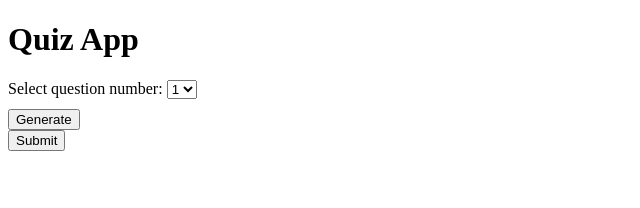
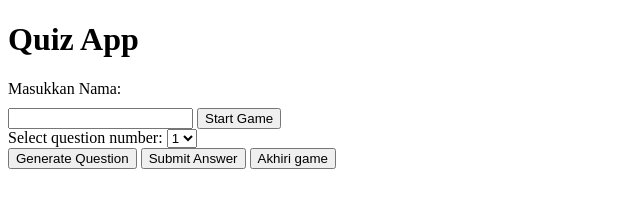
Before and after one commit to twtzu/Test-Web, a plain HTML site: page index.html in a window 1280 px wide. Shown: the whole page, without its empty margins (0-640 px from the left). Drawn offline with Linux system fonts and the light colour scheme; some packages are replaced by stand-ins of ours; a script that the page names is missing.

Commit message:
Update index.html

```diff
--- a/index.html
+++ b/index.html
@@ -10,21 +10,39 @@
             margin-bottom: 10px;
         }
     </style>
+    <!-- include SweetAlert2 CSS and JavaScript files -->
+    <link rel="stylesheet" href="https://cdn.jsdelivr.net/npm/sweetalert2@11.1.4/dist/sweetalert2.min.css">
+    <script src="https://cdn.jsdelivr.net/npm/sweetalert2@11"></script>
+
 </head>
+
+
 
 <body>
     <h1>Quiz App</h1>
-    <label>
+
+    <div id="nameInput">
+        <label for="playerNameInput">Masukkan Nama:</label>
+        <input type="text" id="playerNameInput">
+        <button id="startBtn">Start Game</button>
+    </div>
+    <div id="welcomeMessage" style="display: none;">
+        <p id="nameLabel"></p>
+        <p> Welcome to the game! <br> Pada kotak nomor berapakah anda berada?
+        </p>
+    </div>
+
     Select question number:
     <select id="selectedNumber">
-      <option value="1">1</option>
-      <option value="2">2</option>
-      <option value="3">3</option>
-    </select>
-  </label>
-    <button id="generateBtn">Generate</button>
+            <option value="1">1</option>
+            <option value="2">2</option>
+            <option value="3">3</option>
+        </select>
+    </label>
     <div id="questionDiv"></div>
-    <button id="submitBtn">Submit</button>
+    <button id="generateBtn">Generate Question</button>
+    <button id="submitBtn">Submit Answer</button>
+    <button id="endBtn">Akhiri game</button>
     <script src="quiz.js"></script>
 </body>
 
```
